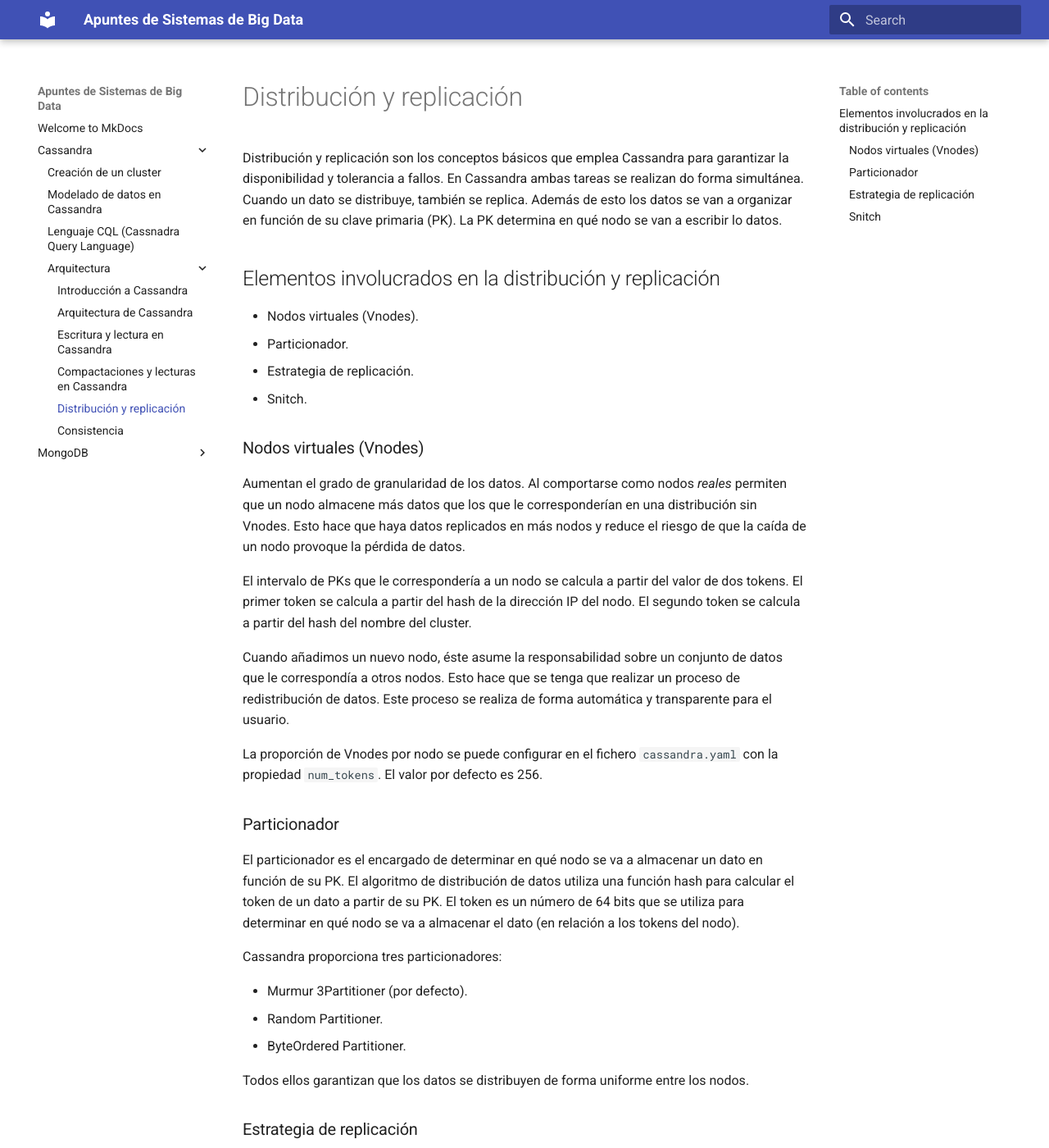
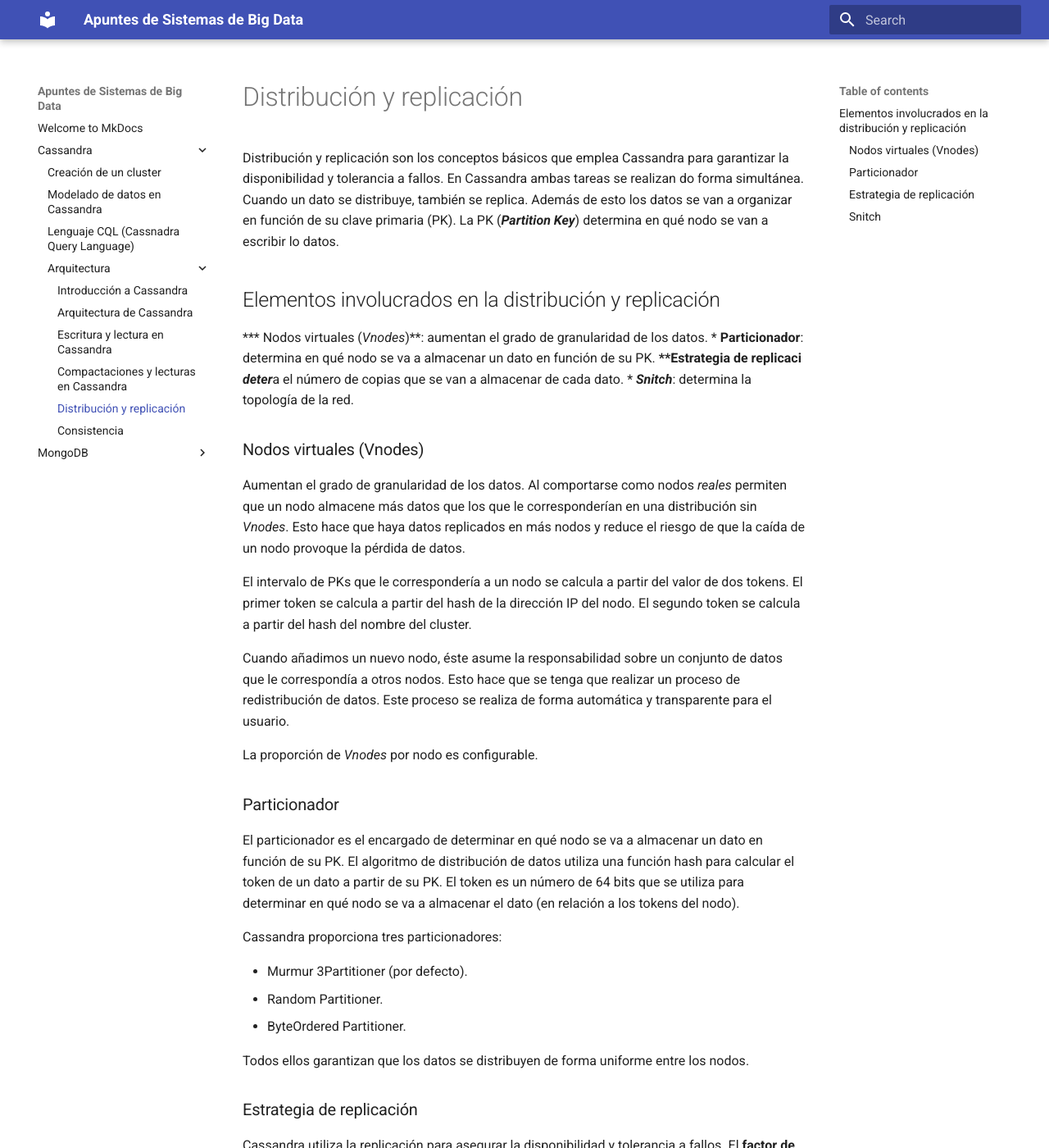
Before and after one commit to mmourazos/SBD, an MkDocs documentation site: the page built from docs/Cassandra/Arquitectura/05 - Distribución y replicación.md, in a window 1280 px wide and 1400 px high. Shown: the whole window at 82% size. Built offline with MkDocs 1.6.1 and Material for MkDocs 9.7.7, drawn with Linux system fonts in a browser that asks for light colours; some of the changed text lies outside the part shown.

Commit message:
Corrección apuntes Cassandra.

```diff
--- a/docs/Cassandra/Arquitectura/05 - Distribución y replicación.md
+++ b/docs/Cassandra/Arquitectura/05 - Distribución y replicación.md
@@ -1,23 +1,23 @@
 # Distribución y replicación
 
-Distribución y replicación son los conceptos básicos que emplea Cassandra para garantizar la disponibilidad y tolerancia a fallos. En Cassandra ambas tareas se realizan do forma simultánea. Cuando un dato se distribuye, también se replica. Además de esto los datos se van a organizar en función de su clave primaria (PK). La PK determina en qué nodo se van a escribir lo datos.
+Distribución y replicación son los conceptos básicos que emplea Cassandra para garantizar la disponibilidad y tolerancia a fallos. En Cassandra ambas tareas se realizan do forma simultánea. Cuando un dato se distribuye, también se replica. Además de esto los datos se van a organizar en función de su clave primaria (PK). La PK (***Partition Key***) determina en qué nodo se van a escribir lo datos.
 
 ## Elementos involucrados en la distribución y replicación
 
-* Nodos virtuales (Vnodes).
-* Particionador.
-* Estrategia de replicación.
-* Snitch.
+*** Nodos virtuales (*Vnodes*)**: aumentan el grado de granularidad de los datos.
+* **Particionador**: determina en qué nodo se va a almacenar un dato en función de su PK.
+* **Estrategia de replicación**: determina el número de copias que se van a almacenar de cada dato.
+* ***Snitch***: determina la topología de la red.
 
 ### Nodos virtuales (Vnodes)
 
-Aumentan el grado de granularidad de los datos. Al comportarse como nodos *reales* permiten que un nodo almacene más datos que los que le corresponderían en una distribución sin Vnodes. Esto hace que haya datos replicados en más nodos y reduce el riesgo de que la caída de un nodo provoque la pérdida de datos.
+Aumentan el grado de granularidad de los datos. Al comportarse como nodos *reales* permiten que un nodo almacene más datos que los que le corresponderían en una distribución sin *Vnodes*. Esto hace que haya datos replicados en más nodos y reduce el riesgo de que la caída de un nodo provoque la pérdida de datos.
 
 El intervalo de PKs que le correspondería a un nodo se calcula a partir del valor de dos tokens. El primer token se calcula a partir del hash de la dirección IP del nodo. El segundo token se calcula a partir del hash del nombre del cluster.
 
 Cuando añadimos un nuevo nodo, éste asume la responsabilidad sobre un conjunto de datos que le correspondía a otros nodos. Esto hace que se tenga que realizar un proceso de redistribución de datos. Este proceso se realiza de forma automática y transparente para el usuario.
 
-La proporción de Vnodes por nodo se puede configurar en el fichero `cassandra.yaml` con la propiedad `num_tokens`. El valor por defecto es 256.
+La proporción de *Vnodes* por nodo es configurable.
 
 ### Particionador
 
@@ -33,16 +33,16 @@
 
 ### Estrategia de replicación
 
-Cassandra utiliza la replicación para asegurar la disponibilidad y tolerancia a fallos. Indica el número de copias que se van a almacenar de cada dato y no debe sobrepasar el número de nodos del datacenter. El valor de esta propiedad se puede modificar en tiempo de ejecución.
+Cassandra utiliza la replicación para asegurar la disponibilidad y tolerancia a fallos. El **factor de replicación** es el valor que indica el número de copias que se van a almacenar de cada dato y no debe sobrepasar el número de nodos del *datacenter*. El valor de esta propiedad se puede modificar en tiempo de ejecución.
 
 La replicación se realiza de forma automática y transparente para el usuario. Cassandra proporciona dos estrategias de replicación:
 
-* SimpleStrategy (por defecto): Usado para clusters con un único datacenter. Las réplicas se distribuyen en los nodos de forma secuencial.
+* SimpleStrategy (por defecto): Usado para clusters con un único *datacenter*. Las réplicas se distribuyen en los nodos de forma secuencial.
 * NetworkTopologyStrategy: Usado para clusters con varios datacenters. Las réplicas se distribuyen en los nodos de forma secuencial en función de los datacenters. Se puede definir el factor de replicación por datacenter.
 
 ### Snitch
 
-El snitch es el encargado de determinar la topología de la red. Es decir, determina a que datacenter y a que rack pertenece cada nodo. Cassandra proporciona varios snitches:
+El snitch es el encargado de determinar la topología de la red. Es decir, determina a qué datacenter y a qué rack pertenece cada nodo. Cassandra proporciona varios snitches:
 
 * Dynamic.
 * GoogleCloudSnitch.
```
Also changed, not shown: docs/Cassandra/Arquitectura/01 - Introducción.md (+5 -5 lines), docs/Cassandra/Arquitectura/02 - Arquitectura.md (+2 -2 lines), docs/Cassandra/Arquitectura/03 - Escritura.md (+4 -2 lines), docs/Cassandra/Arquitectura/04 - Compactaciones.md (+1 -1 lines), docs/Cassandra/Arquitectura/06 - Consistencia.md (+8 -8 lines).
